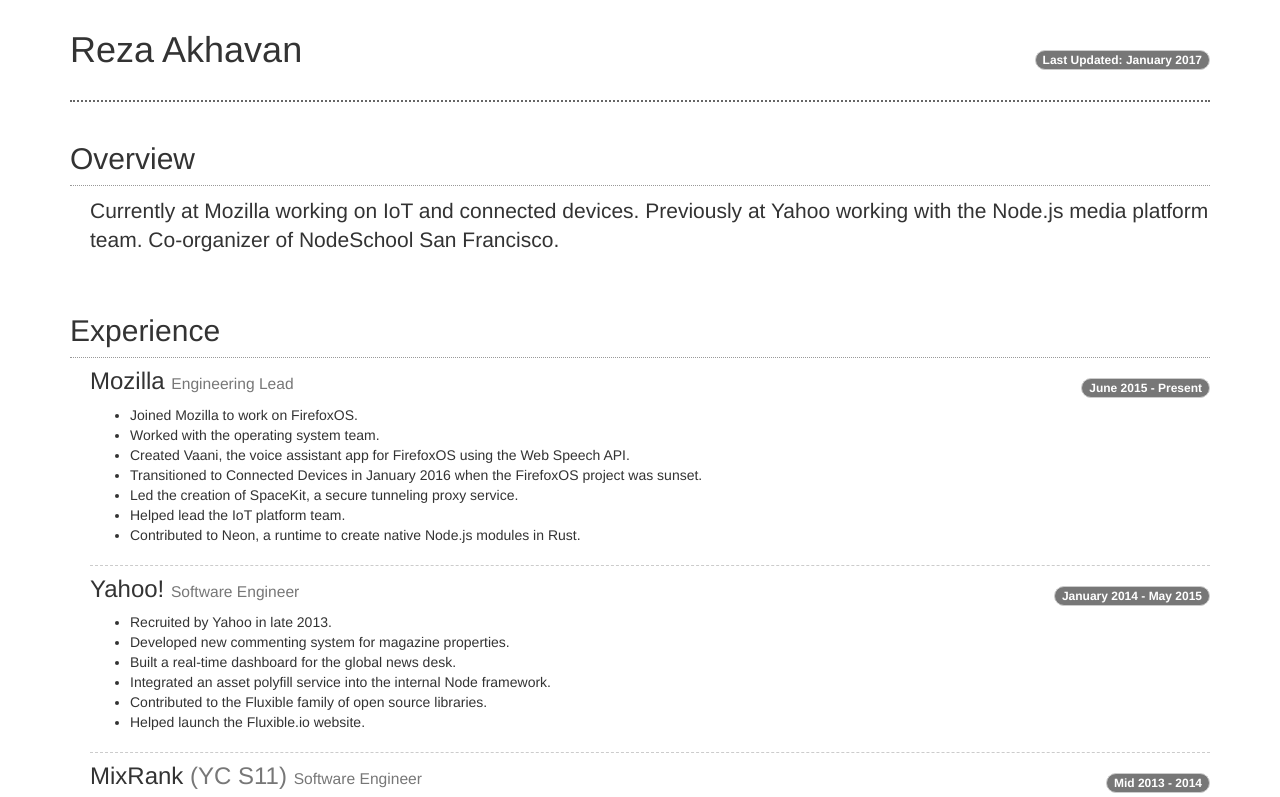
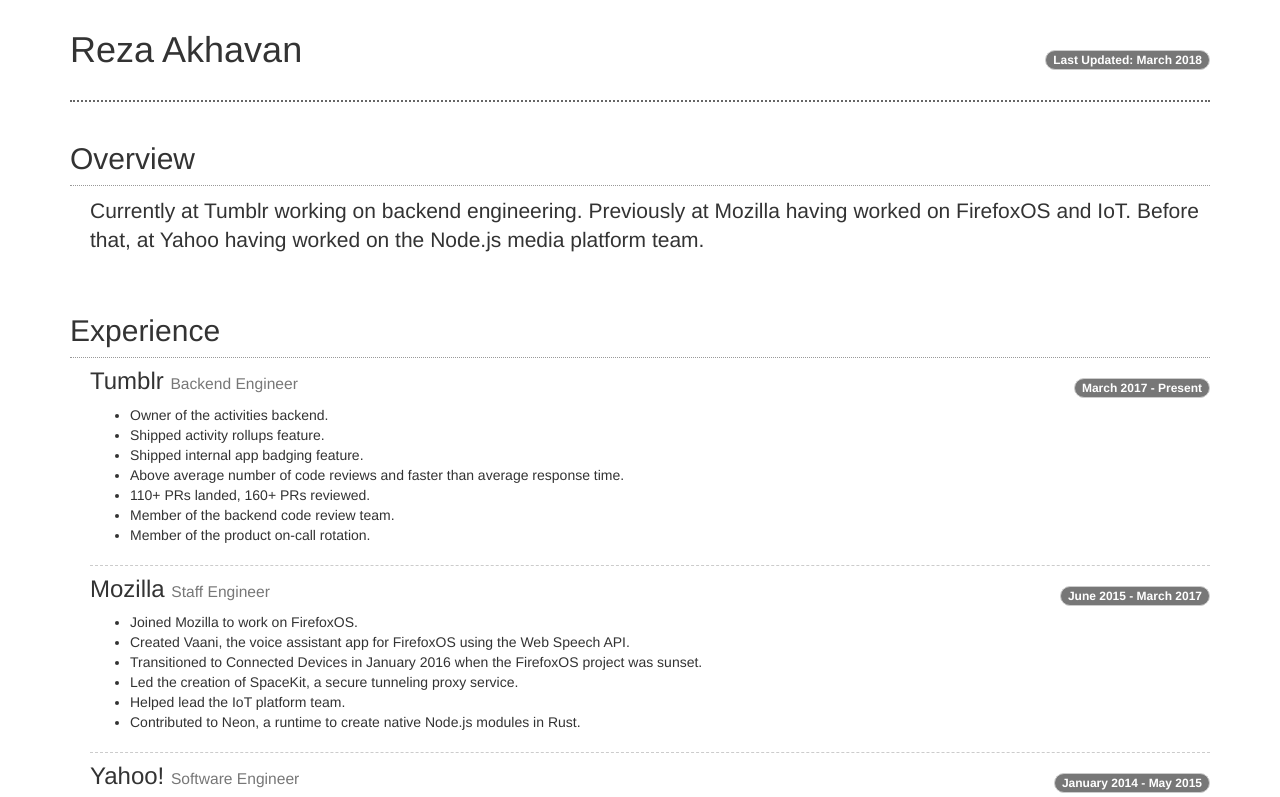
Before and after one commit to akhavan/akhavan.github.io, a plain HTML site: page resume/index.html in a window 1280 px wide. Shown: the top 797 px of the page. Drawn offline with nearby package versions, Linux system fonts and the light colour scheme.

Commit message:
updates mar 2018

```diff
--- a/resume/index.html
+++ b/resume/index.html
@@ -11,14 +11,18 @@
   <body>
     <div class="container">
       <h1>
-        <span class="badge pull-right">Last Updated: January 2017</span>
+        <span class="badge pull-right">Last Updated: March 2018</span>
         Reza Akhavan
       </h1>
 
       <section>
         <h2>Overview</h2>
         <div class="item">
-        <p class="lead">Currently at Mozilla working on IoT and connected devices. Previously at Yahoo working with the Node.js media platform team. Co-organizer of NodeSchool San Francisco.</p>
+            <p class="lead">
+                Currently at Tumblr working on backend engineering. Previously
+                at Mozilla having worked on FirefoxOS and IoT. Before that, at
+                Yahoo having worked on the Node.js media platform team.
+            </p>
         </div>
       </section>
 
@@ -26,12 +30,26 @@
         <h2>Experience</h2>
 
         <div class="item">
-          <span class="badge pull-right">June 2015 - Present</span>
-          <h3>Mozilla <small>Engineering Lead</small></h3>
+          <span class="badge pull-right">March 2017 - Present</span>
+          <h3>Tumblr <small>Backend Engineer</small></h3>
+          <div class="clearfix"></div>
+          <ul>
+            <li>Owner of the activities backend.</li>
+            <li>Shipped activity rollups feature.</li>
+            <li>Shipped internal app badging feature.</li>
+            <li>Above average number of code reviews and faster than average response time.</li>
+            <li>110+ PRs landed, 160+ PRs reviewed.</li>
+            <li>Member of the backend code review team.</li>
+            <li>Member of the product on-call rotation.</li>
+          </ul>
+        </div>
+
+        <div class="item">
+          <span class="badge pull-right">June 2015 - March 2017</span>
+          <h3>Mozilla <small>Staff Engineer</small></h3>
           <div class="clearfix"></div>
           <ul>
             <li>Joined Mozilla to work on FirefoxOS.</li>
-            <li>Worked with the operating system team.</li>
             <li>Created Vaani, the voice assistant app for FirefoxOS using the Web Speech API.</li>
             <li>Transitioned to Connected Devices in January 2016 when the FirefoxOS project was sunset.</li>
             <li>Led the creation of SpaceKit, a secure tunneling proxy service.</li>
@@ -87,7 +105,7 @@
         <div id="experience" class="collapse">
           <div class="item">
             <span class="badge pull-right">2006 - 2010</span>
-            <h3>Website Business <small>Co-Founder &amp; Product Manager</small></h3>
+            <h3>Website Business <small>Founder &amp; CTO/COO</small></h3>
             <div class="clearfix"></div>
             <ul>
               <li>I co-founded and helped run this company while also managing Exodus Web.</li>
@@ -237,7 +255,7 @@
           <div class="clearfix"></div>
           <ul>
             <li>I really learned <em>how-to-learn</em> after my structured education.</li>
-            <li>Since then, I've successfully learned anything I've been interested in.</li>
+            <li>Since then, I've learned anything I've been interested in.</li>
           </ul>
         </div>
 
```
